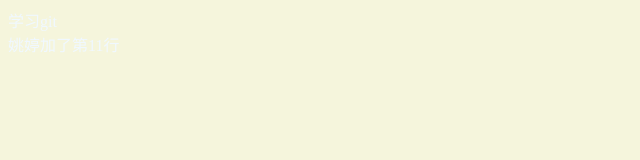
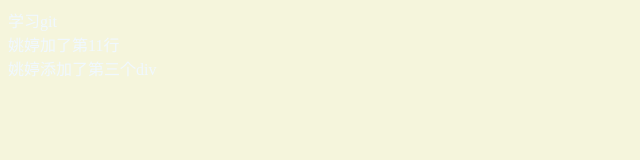
Before and after one commit to strongliu110/learngit, a plain HTML site: page index.html in a window 1280 px wide. Shown: the full height of the page, 0-640 px from the left. Drawn offline with Linux system fonts and the light colour scheme.

Commit message:
姚婷添加了第三个div

```diff
--- a/index.html
+++ b/index.html
@@ -16,5 +16,6 @@
 <body>
   <div>学习git</div>
   <div>姚婷加了第11行</div>
+  <div>姚婷添加了第三个div</div>
 </body>
 </html>
```
